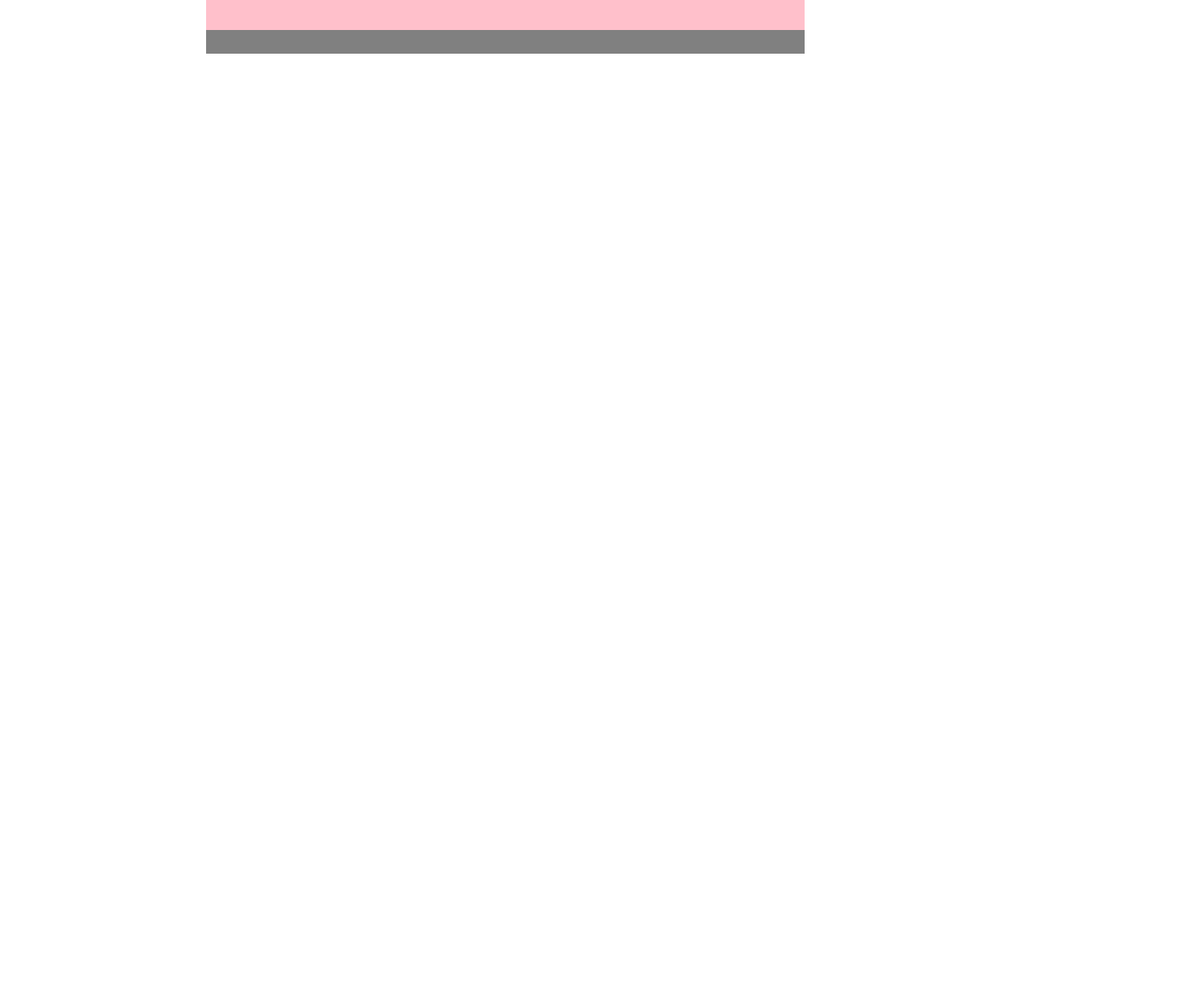
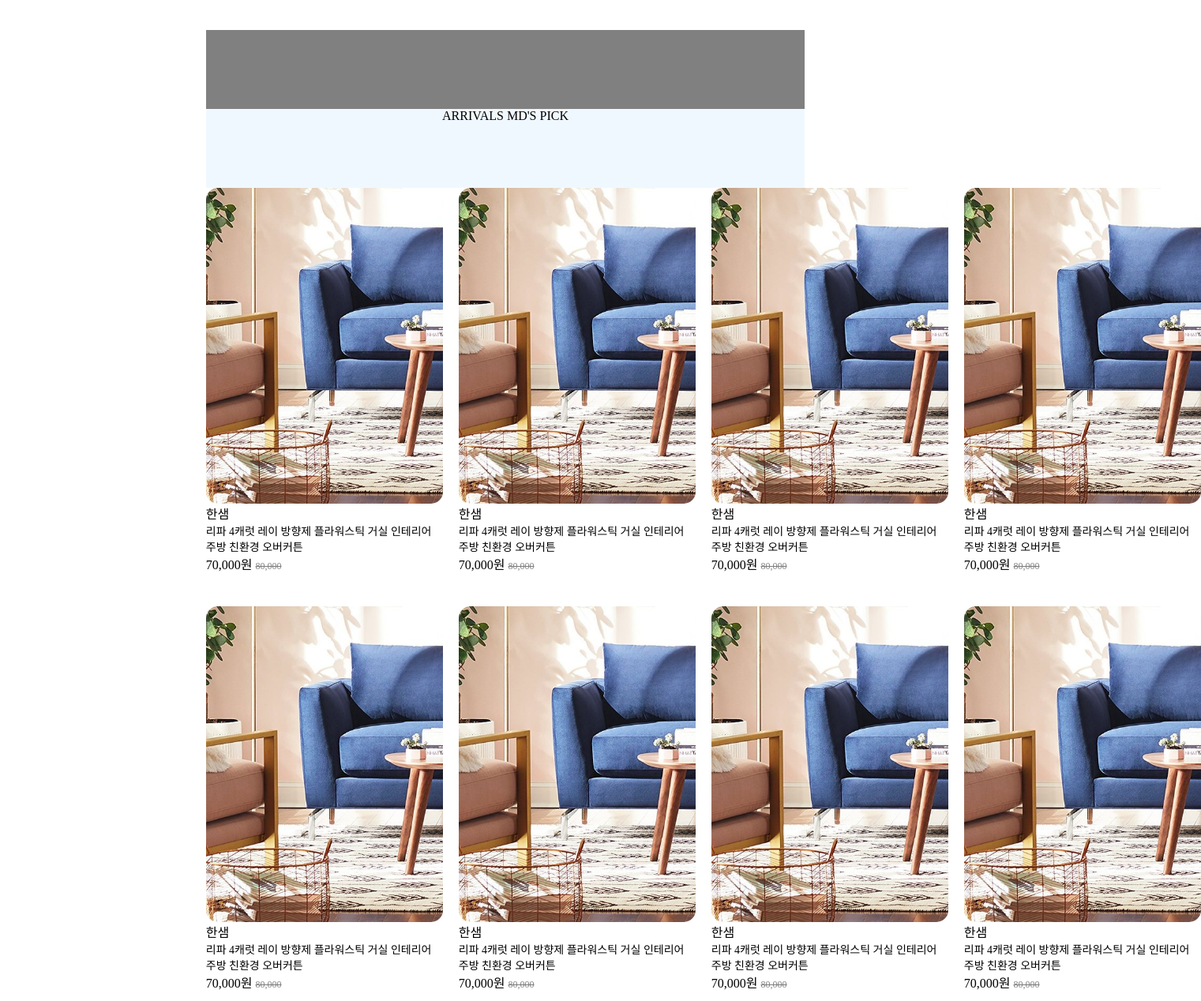
Before and after one commit to DavidWJS/furniture_store_UI_UX, a plain HTML site: page index.html in a window 1280 px wide. Shown: the part 932-2200 px from the top of the page at 79% size, 1521 px wide, since content can reach past the window. Before the commit the page ends 1000 px from the top, so only its background shows below. Drawn offline with nearby package versions, Linux system fonts and the light colour scheme.

Commit message:
add grid

```diff
--- a/index.html
+++ b/index.html
@@ -55,10 +55,9 @@
     </script>
 
     <div class="container">
-        <nav class="topBar">
-            <a href="#">Best Items</a>
-            <a href="#">|</a>
-            <a href="#">Introduce you the best items.</a>
+        <div>
+            <nav class="centerBar">
+                <a href="#">Best Items | Introduce you the best items.</a>
                 <a href="#">FURNITURE</a>
                 <a href="#">FABRIC</a>
                 <a href="#">HOME DECO</a>
@@ -100,5 +99,107 @@
         </script>
 
         <div class="spacer"></div>
+        <div style="width: 100%; height: 100px; background-color: aliceblue;">
+            <nav style="text-align: center;">
+                <a href="#">ARRIVALS</a>
+                <a href="#">MD'S PICK</a>
+            </nav>
+        </div>
+
+        <div class="gridContainer">
+            <div class="gridItems">
+                <div class="gridItem"></div>
+                <div>
+                    <a href="#">한샘</a>
+                </div>
+                <a class="description" href="#">리파 4캐럿 레이 방향제 플라워스틱 거실 인테리어 주방 친환경 오버커튼</a>
+                <nav>
+                    <a href="#">70,000원</a>
+                    <a class="oldPrice" href="#">80,000</a>
+                </nav>
+            </div>
+            <div class="gridItems">
+                <div class="gridItem"></div>
+                <div>
+                    <a href="#">한샘</a>
+                </div>
+                <a class="description" href="#">리파 4캐럿 레이 방향제 플라워스틱 거실 인테리어 주방 친환경 오버커튼</a>
+                <nav>
+                    <a href="#">70,000원</a>
+                    <a class="oldPrice" href="#">80,000</a>
+                </nav>
+            </div>
+            <div class="gridItems">
+                <div class="gridItem"></div>
+                <div>
+                    <a href="#">한샘</a>
+                </div>
+                <a class="description" href="#">리파 4캐럿 레이 방향제 플라워스틱 거실 인테리어 주방 친환경 오버커튼</a>
+                <nav>
+                    <a href="#">70,000원</a>
+                    <a class="oldPrice" href="#">80,000</a>
+                </nav>
+            </div>
+            <div class="gridItems">
+                <div class="gridItem"></div>
+                <div>
+                    <a href="#">한샘</a>
+                </div>
+                <a class="description" href="#">리파 4캐럿 레이 방향제 플라워스틱 거실 인테리어 주방 친환경 오버커튼</a>
+                <nav>
+                    <a href="#">70,000원</a>
+                    <a class="oldPrice" href="#">80,000</a>
+                </nav>
+            </div>
+            <div class="gridItems">
+                <div class="gridItem"></div>
+                <div>
+                    <a href="#">한샘</a>
+                </div>
+                <a class="description" href="#">리파 4캐럿 레이 방향제 플라워스틱 거실 인테리어 주방 친환경 오버커튼</a>
+                <nav>
+                    <a href="#">70,000원</a>
+                    <a class="oldPrice" href="#">80,000</a>
+                </nav>
+            </div>
+            <div class="gridItems">
+                <div class="gridItem"></div>
+                <div>
+                    <a href="#">한샘</a>
+                </div>
+                <a class="description" href="#">리파 4캐럿 레이 방향제 플라워스틱 거실 인테리어 주방 친환경 오버커튼</a>
+                <nav>
+                    <a href="#">70,000원</a>
+                    <a class="oldPrice" href="#">80,000</a>
+                </nav>
+            </div>
+            <div class="gridItems">
+                <div class="gridItem"></div>
+                <div>
+                    <a href="#">한샘</a>
+                </div>
+                <a class="description" href="#">리파 4캐럿 레이 방향제 플라워스틱 거실 인테리어 주방 친환경 오버커튼</a>
+                <nav>
+                    <a href="#">70,000원</a>
+                    <a class="oldPrice" href="#">80,000</a>
+                </nav>
+            </div>
+            <div class="gridItems">
+                <div class="gridItem"></div>
+                <div>
+                    <a href="#">한샘</a>
+                </div>
+                <a class="description" href="#">리파 4캐럿 레이 방향제 플라워스틱 거실 인테리어 주방 친환경 오버커튼</a>
+                <nav>
+                    <a href="#">70,000원</a>
+                    <a class="oldPrice" href="#">80,000</a>
+                </nav>
+            </div>
+        </div>
+
+        <div class="videoContainer">
+
+        </div>
+    </div>
 </body>
 </html>
--- a/main.css
+++ b/main.css
@@ -9,14 +9,12 @@ body {
 .spacer {
   margin: auto;
   background-color: gray;
-  height: 30px;
-  width: 60%;
+  height: 100px;
 }
 
 .container {
   margin: auto;
   width: 60%;
-  background-color: blueviolet;
 }
 
 .topBar {
@@ -25,9 +23,10 @@ body {
   padding-bottom: 30px;
 }
 
-nav a {
-  text-decoration: none;
-  color: black;
+.centerBar {
+  text-align: end;
+  padding-top: 30px;
+  padding-bottom: 30px;
 }
 
 .wrapContainer {
@@ -35,7 +34,6 @@ nav a {
   align-items: center;
   height: 500px;
   width: 100%;
-  background-color: pink;
 }
 
 .wrapContainer .wrapper {
@@ -73,8 +71,6 @@ nav a {
   display: flex;
   align-items: center;
   height: 300px;
-  width: 60%;
-  background-color: pink;
 }
 
 .bestWrapContainer .bestWrapper {
@@ -114,3 +110,38 @@ nav a {
   background-image: url(images/carousel1.jpg);
   background-size: cover;
 }
+
+.gridContainer {
+  width: 100%;
+  display: grid;
+  grid-gap: 30px 20px;
+  grid-template-columns: auto auto auto auto;
+}
+
+.gridItems {
+  height: 500px;
+  width: 300px;
+}
+
+.gridItem {
+  height: 400px;
+  width: 300px;
+  border-radius: 15px;
+  background-image: url(images/carousel1.jpg);
+  background-size: cover;
+}
+
+a {
+  text-decoration: none;
+  color: black;
+}
+
+.description {
+  font-size: 14px;
+}
+
+.oldPrice {
+  font-size: 12px;
+  color: gray;
+  text-decoration: line-through;
+}
```
Lines whose indentation alone changed are shown as unchanged.
